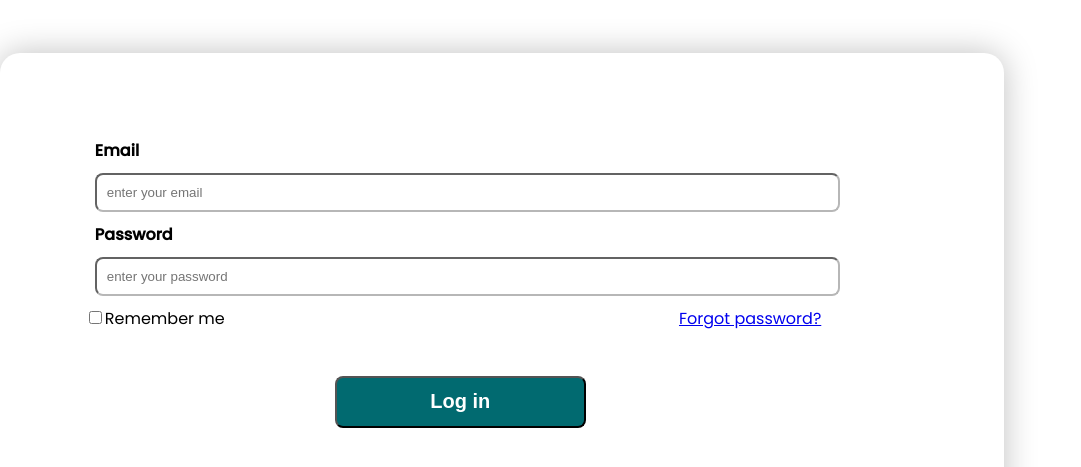
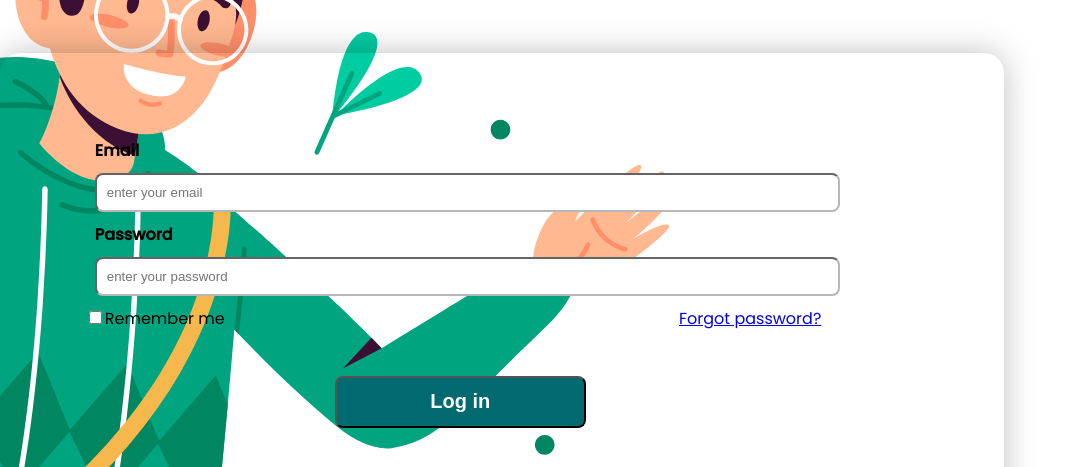
Before and after one commit to lawmans/Portfolio, a plain HTML site: page Waste PD/index.html in a window 1280 px wide. Shown: the part 459-926 px from the top of the page, without its empty margins (0-1081 px from the left). Drawn offline with nearby package versions, Linux system fonts and the light colour scheme.

Commit message:
added background image

```diff
--- a/Waste PD/styles.css
+++ b/Waste PD/styles.css
@@ -14,6 +14,9 @@ body{
     height: 100vh;
     justify-content: center;
     align-items: center;
+    background-image: url(images/bgimage.svg);
+    background-repeat: no-repeat;
+    background-position-y: -120%;
 }
 
 
```
